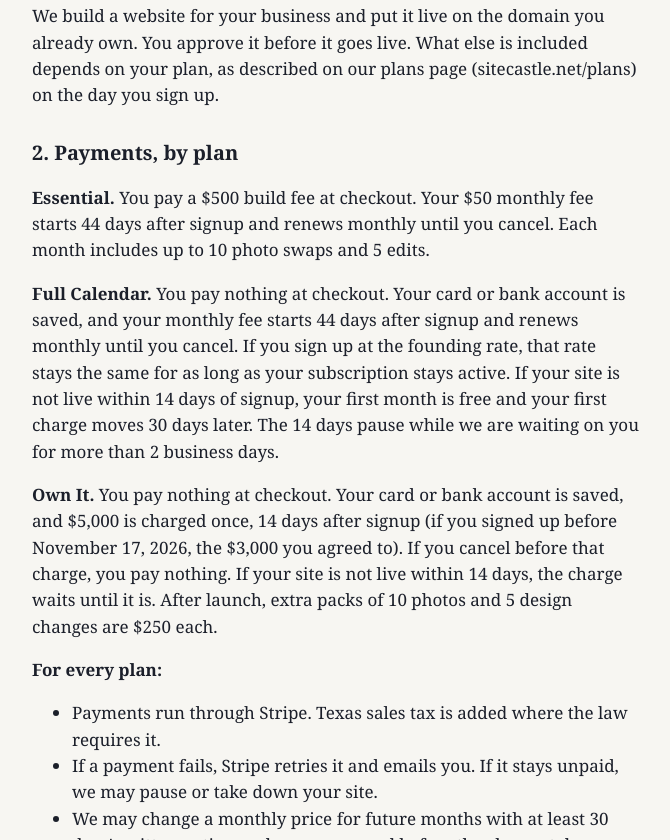
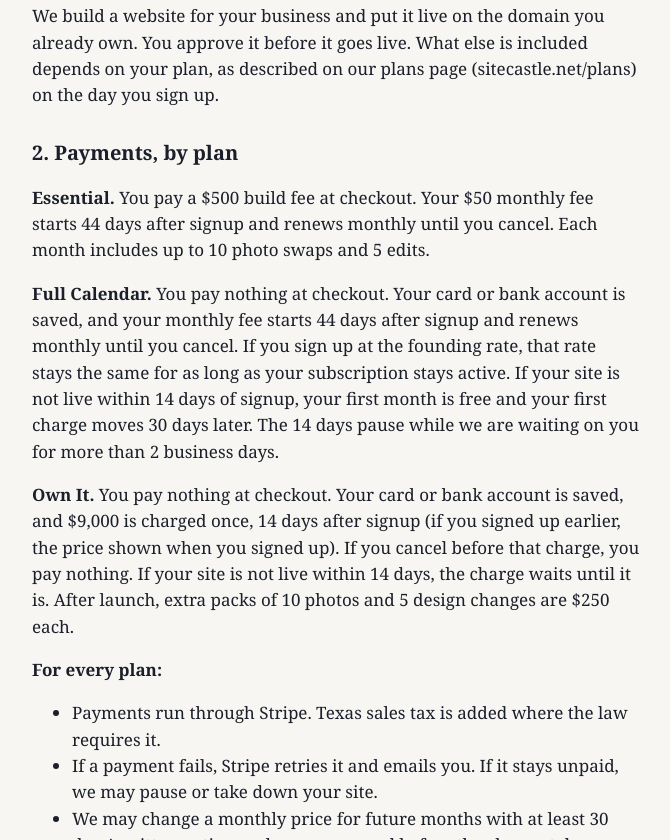
Before and after one commit to SiteCastle/site-castle-signup, a plain HTML site: page terms.html in a window 1280 px wide. Shown: the part 353-1193 px from the top of the page, without its empty margins (304-974 px from the left). Drawn offline with Linux system fonts and the light colour scheme.

Commit message:
Terms: Own It $9,000
Co-Authored-By: Claude Opus 5.5 <noreply@anthropic.com>
Claude-Session: https://claude.ai/code/session_015JkHeNfT3kE75FSndqsaCy

```diff
--- a/terms.html
+++ b/terms.html
@@ -20,7 +20,7 @@
 <h2>2. Payments, by plan</h2>
 <p><strong>Essential.</strong> You pay a $500 build fee at checkout. Your $50 monthly fee starts 44 days after signup and renews monthly until you cancel. Each month includes up to 10 photo swaps and 5 edits.</p>
 <p><strong>Full Calendar.</strong> You pay nothing at checkout. Your card or bank account is saved, and your monthly fee starts 44 days after signup and renews monthly until you cancel. If you sign up at the founding rate, that rate stays the same for as long as your subscription stays active. If your site is not live within 14 days of signup, your first month is free and your first charge moves 30 days later. The 14 days pause while we are waiting on you for more than 2 business days.</p>
-<p><strong>Own It.</strong> You pay nothing at checkout. Your card or bank account is saved, and $5,000 is charged once, 14 days after signup (if you signed up before November 17, 2026, the $3,000 you agreed to). If you cancel before that charge, you pay nothing. If your site is not live within 14 days, the charge waits until it is. After launch, extra packs of 10 photos and 5 design changes are $250 each.</p>
+<p><strong>Own It.</strong> You pay nothing at checkout. Your card or bank account is saved, and $9,000 is charged once, 14 days after signup (if you signed up earlier, the price shown when you signed up). If you cancel before that charge, you pay nothing. If your site is not live within 14 days, the charge waits until it is. After launch, extra packs of 10 photos and 5 design changes are $250 each.</p>
 <p><strong>For every plan:</strong></p>
 <ul>
 <li>Payments run through Stripe. Texas sales tax is added where the law requires it.</li>
```
